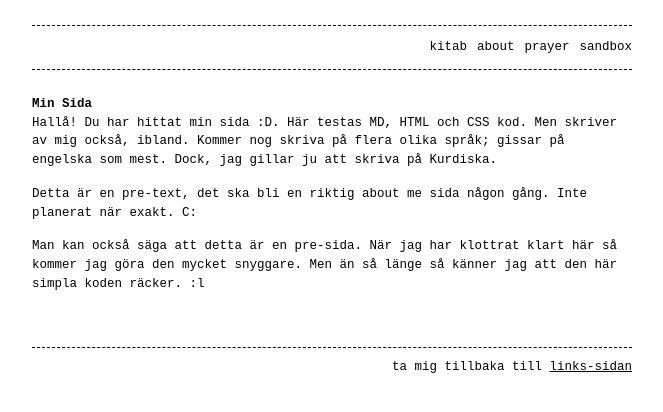
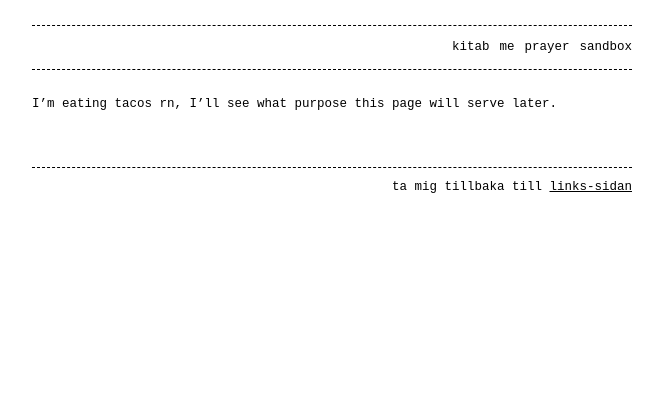
Before and after one commit to ronim-efrin/kitab, a Jekyll site: the page built from about.md, in a window 1280 px wide. Shown: the top 412 px of the page, without its empty margins (308-971 px from the left). Built offline with Jekyll 4.4.1, drawn with Linux system fonts in a browser that asks for light colours.

Commit message:
Update about.md

```diff
--- a/about.md
+++ b/about.md
@@ -1,13 +1,7 @@
 ---
-title: about
+title: me
 layout: home
-permalink: about
+permalink: me
 ---
 
-## Min Sida
-
-Hallå! Du har hittat min sida :D. Här testas MD, HTML och CSS kod. Men skriver av mig också, ibland. Kommer nog skriva på flera olika språk; gissar på engelska som mest. Dock, jag gillar ju att skriva på Kurdiska.
-
-Detta är en pre-text, det ska bli en riktig about me sida någon gång. Inte planerat när exakt. C:
-
-Man kan också säga att detta är en pre-sida. När jag har klottrat klart här så kommer jag göra den mycket snyggare. Men än så länge så känner jag att den här simpla koden räcker. :l
+I'm eating tacos rn, I'll see what purpose this page will serve later.
```
